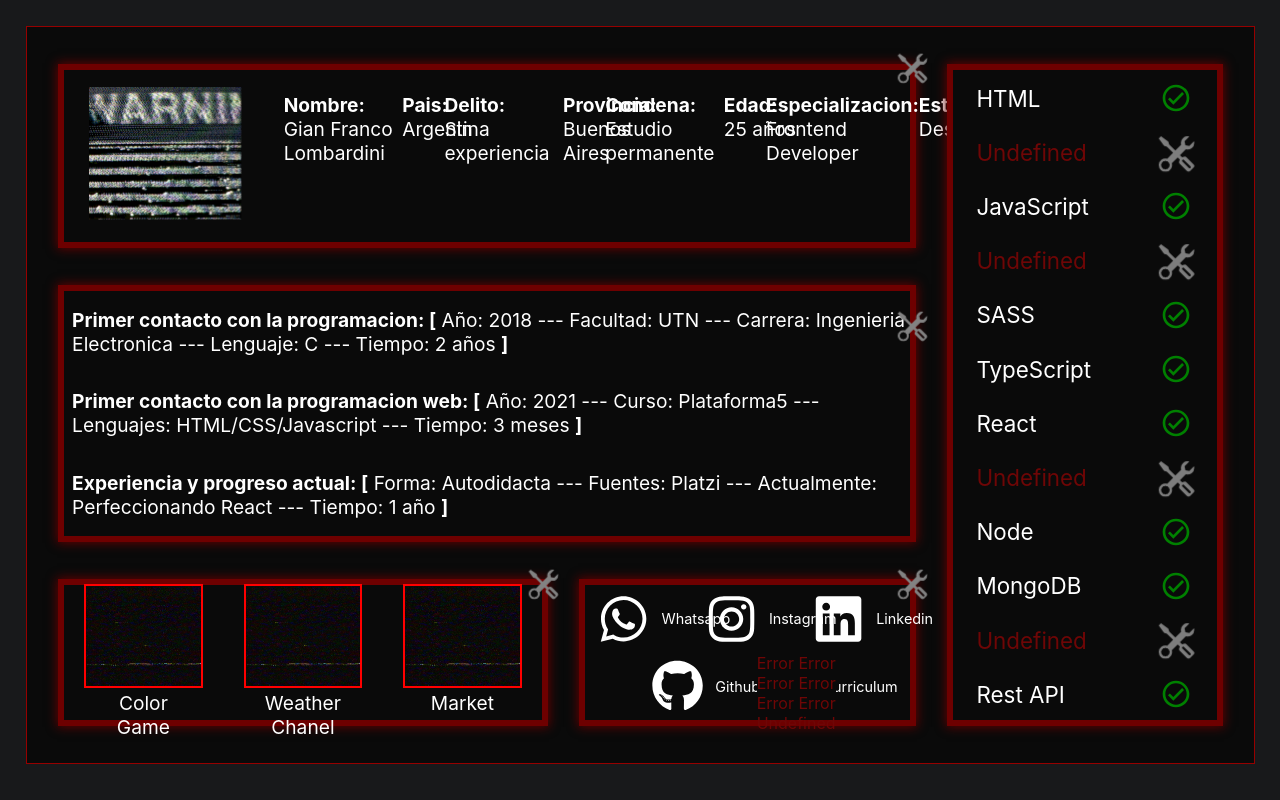
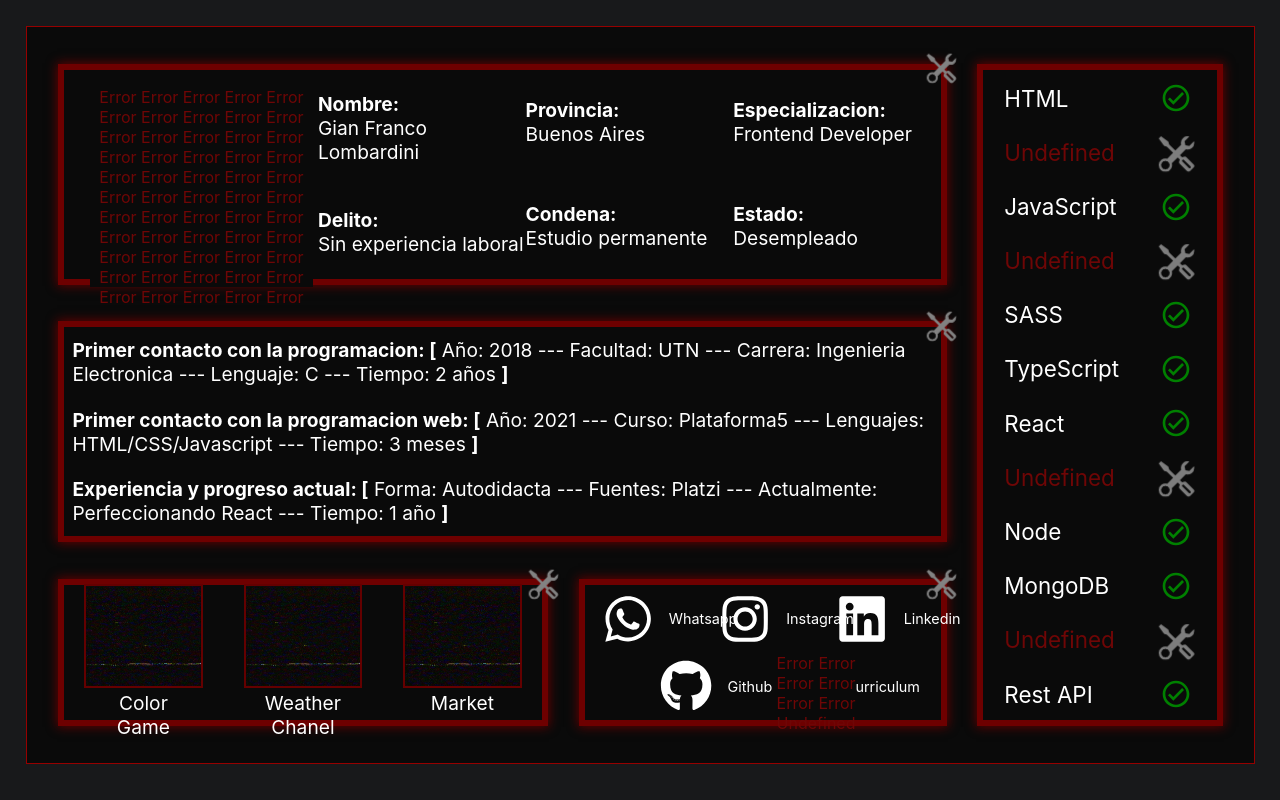
Before and after one commit to Gian-Franco-L/Portfolio, a React (Create React App) app: page / in a window 1280 px wide. Built offline with nearby package versions, Linux system fonts and the light colour scheme.

Commit message:
finished error and error fixed in top rectangle

```diff
--- a/src/App.jsx
+++ b/src/App.jsx
@@ -1,6 +1,6 @@
 import React, { useRef } from 'react'
 // import Intro from './containers/Intro'
-import Interfaz from './containers/Interface'
+import Interface from './containers/Interface'
 
 function App (){
   const introInterfaceRef = useRef(null)
@@ -9,7 +9,7 @@ function App (){
       {/* <Intro
         introInterfaceRef={introInterfaceRef}
       /> */}
-      <Interfaz
+      <Interface
         introInterfaceRef={introInterfaceRef}
       />
     </div>
--- a/src/components/Journey/Journey.css
+++ b/src/components/Journey/Journey.css
@@ -14,7 +14,7 @@
   height: 25px;
   width: 25px;
   top: 39%;
-  right: 26.8%;
+  right: 24.4%;
   border-radius: 50%;
   cursor: pointer;
   overflow: visible;
@@ -32,7 +32,7 @@
   width: 30px;
   height: 30px;
   top: 39%;
-  right: 26.8%;
+  right: 24.4%;
   border-radius: 50%;
   animation: apearDisappearLoaders 4s linear;
 }
--- a/src/components/PrisonerInfo/PrisonerInfo.css
+++ b/src/components/PrisonerInfo/PrisonerInfo.css
@@ -1,14 +1,15 @@
 .topRectangle{
   grid-area: a;
   display: flex;
-  flex-wrap: wrap;
+  justify-content: space-between;
 }
 .image{
-  height: 77%;/*220px*/
-  width: 18%;/*223px*/
+  height: 200px;/*220px*/
+  width: 223px;/*223px*/
   margin-top: 2%;
   margin-left: 3%;
   background-image: url("../../tools/Warning.gif");
+  background-size: cover;
 }
 .imgAnimation{
   animation: desapearImage 8s cubic-bezier(0, 1, 1, 0) infinite;
@@ -18,33 +19,34 @@
     opacity: 1;
   }
   75%{
-    opacity: 0.1;
+    opacity: 0;
   }
   100%{
     opacity: 1;
   }
 }
+.contentDiv{
+  display: flex;
+  width: 71%;
+}
 .topRectangleContent{
   display: flex;
-  height: 90%;
-  width: 14%;
-  margin-left: 5%;
+  height: 100%;
+  width: 100%;
   flex-direction: column;
-  flex-wrap: wrap;
+  justify-content: space-around;
 }
 .topRectangleLetterStyle{
   font-size: 1.2rem;
-  padding-top: 20%;
 }
 
 .imgError{
-  display: none;
   color: rgb(110, 6, 6);
   background-color: rgb(10, 10, 10);
   height: 100%;
   width: 100%;
   word-wrap: break-word;
-  /* overflow: hidden; */
+  text-align: center;
 }
 
 .toolDivIconPrisoner{
@@ -52,7 +54,7 @@
   height: 25px;
   width: 25px;
   top: 4%;
-  right: 26.8%;
+  right: 24.4%;
   border-radius: 50%;
   cursor: pointer;
   overflow: visible;
@@ -70,7 +72,7 @@
   width: 30px;
   height: 30px;
   top: 4%;
-  right: 26.8%;
+  right: 24.4%;
   border-radius: 50%;
   animation: apearDisappearLoaders 4s linear;
 }
@@ -96,6 +98,20 @@
     opacity: 0;
   }
 }
+.disappearError{
+  animation: disappearUndefinedd 4s linear;
+  animation-fill-mode: forwards;
+}
+@keyframes disappearUndefinedd{
+  50%{
+    color: rgb(10, 10, 10);
+    opacity: 1;
+  }
+  100%{
+    color: rgb(10, 10, 10);
+    opacity: 0;
+  }
+}
 
 @media screen and (max-width: 845px){
   .toolDivIconPrisoner{
--- a/src/components/PrisonerInfo/PrisonerInfo.jsx
+++ b/src/components/PrisonerInfo/PrisonerInfo.jsx
@@ -6,37 +6,37 @@ const PrisonerInfo = () =>{
   const errorInvisiblePrisoner = useRef(null)
   const toolsInvisiblePrisoner = useRef(null)
   const loaderVisibilityPrisoner = useRef(null)
+  const imgAnimation = useRef(null)
 
   const invisibleErrors = () =>{
     loaderVisibilityPrisoner.current.style.display = "inline"
     toolsInvisiblePrisoner.current.style.display = "none"
     toolsInvisiblePrisoner.current.style.width = 0
-    // errorInvisiblePrisoner.current.classList.add("disappearUndefinedWordd")
+    errorInvisiblePrisoner.current.classList.add("disappearError")
     setTimeout(() =>{
       loaderVisibilityPrisoner.current.style.opacity = 0
+      imgAnimation.current.classList.add("imgAnimation")
     }, 2000)
   }
   return(
     <div className='rectangles topRectangle'>
-      <div className='image imgAnimation'>
-        <div className='imgError'>Error Error Error Error Error Error Error Error Error Error Error Error Error Error Error Error Error Error Error Error Error Error Error Error Error Error Error Error Error Error Error Error Error Error Error Error Error Error Error Error Error Error Error Error Error Error Error Error Error Error Error Error Error Error Error</div>
+      <div className='image' ref={imgAnimation}>
+        <div className='imgError' ref={errorInvisiblePrisoner}>Error Error Error Error Error Error Error Error Error Error Error Error Error Error Error Error Error Error Error Error Error Error Error Error Error Error Error Error Error Error Error Error Error Error Error Error Error Error Error Error Error Error Error Error Error Error Error Error Error Error Error Error Error Error Error</div>
         <div className=''></div>
       </div>
+      <div className='contentDiv'>
         <div className='topRectangleContent apearAnimation'>
           <div className='topRectangleLetterStyle'><strong>Nombre:</strong><br/>Gian Franco Lombardini</div>
-        <div className='topRectangleLetterStyle'><strong>Pais:</strong><br/>Argentina</div>
+          <div className='topRectangleLetterStyle'><strong>Delito:</strong><br/>Sin experiencia laboral</div>
         </div>
         <div className='topRectangleContent apearAnimation'>
-        <div className='topRectangleLetterStyle'><strong>Delito:</strong><br/>Sin experiencia</div>
           <div className='topRectangleLetterStyle'><strong>Provincia:</strong><br/>Buenos Aires</div>
-      </div>
-      <div className='topRectangleContent apearAnimation'>
           <div className='topRectangleLetterStyle'><strong>Condena:</strong> <br/>Estudio permanente</div>
-      <div className='topRectangleLetterStyle'><strong>Edad:</strong><br/>25 años</div>
         </div>
         <div className='topRectangleContent apearAnimation'>
           <div className='topRectangleLetterStyle'><strong>Especializacion:</strong><br/>Frontend Developer</div>
           <div className='topRectangleLetterStyle'><strong>Estado:</strong><br/>Desempleado</div>
+        </div>
       </div>
       <div className='toolDivIconPrisoner' ref={toolsInvisiblePrisoner}>
         <BsTools className='toolIconPrisoner' onClick={invisibleErrors}/>
--- a/src/components/Projects/Projects.css
+++ b/src/components/Projects/Projects.css
@@ -24,7 +24,7 @@
   margin-top: 20%;
   height: 100px;
   width: 120%;
-  border: 2px solid red;
+  border: 2px solid rgb(100, 0, 0);
 }
 .projectErrorGif{
   height: 100px;
--- a/src/components/SocialIcons/SocialIcons.css
+++ b/src/components/SocialIcons/SocialIcons.css
@@ -36,7 +36,7 @@
   height: 25px;
   width: 25px;
   top: 74%;
-  right: 26.8%;
+  right: 24.4%;
   border-radius: 50%;
   cursor: pointer;
   overflow: visible;
@@ -54,7 +54,7 @@
   width: 30px;
   height: 30px;
   top: 73.7%;
-  right: 26.8%;
+  right: 24.4%;
   border-radius: 50%;
   animation: apearDisappearLoader 4s linear;
 }
--- a/src/containers/Intro.jsx
+++ b/src/containers/Intro.jsx
@@ -15,7 +15,7 @@ function Intro ({ introInterfaceRef }){
       containerRef.current.style.display = "none"
     }, 1500)
     setTimeout(() =>{
-      introInterfaceRef.current.style.display = "inline"
+      introInterfaceRef.current.style.display = "flex"
     }, 3000)
   }
 
--- a/src/css/Interface.css
+++ b/src/css/Interface.css
@@ -3,24 +3,24 @@
   grid-template-columns: repeat(40, 2.5%);
   grid-template-rows: repeat(20, 5%);
   grid-template-areas: ". . . . . . . . . . . . . . . . . . . . . . . . . . . . . . . . . . . . . . . ."
-                       ". a a a a a a a a a a a a a a a a a a a a a a a a a a a a . e e e e e e e e e ."
-                       ". a a a a a a a a a a a a a a a a a a a a a a a a a a a a . e e e e e e e e e ."
-                       ". a a a a a a a a a a a a a a a a a a a a a a a a a a a a . e e e e e e e e e ."
-                       ". a a a a a a a a a a a a a a a a a a a a a a a a a a a a . e e e e e e e e e ."
-                       ". a a a a a a a a a a a a a a a a a a a a a a a a a a a a . e e e e e e e e e ."
-                       ". . . . . . . . . . . . . . . . . . . . . . . . . . . . . . e e e e e e e e e ."
-                       ". b b b b b b b b b b b b b b b b b b b b b b b b b b b b . e e e e e e e e e ."
-                       ". b b b b b b b b b b b b b b b b b b b b b b b b b b b b . e e e e e e e e e ."
-                       ". b b b b b b b b b b b b b b b b b b b b b b b b b b b b . e e e e e e e e e ."
-                       ". b b b b b b b b b b b b b b b b b b b b b b b b b b b b . e e e e e e e e e ."
-                       ". b b b b b b b b b b b b b b b b b b b b b b b b b b b b . e e e e e e e e e ."
-                       ". b b b b b b b b b b b b b b b b b b b b b b b b b b b b . e e e e e e e e e ."
-                       ". b b b b b b b b b b b b b b b b b b b b b b b b b b b b . e e e e e e e e e ."
-                       ". . . . . . . . . . . . . . . . . . . . . . . . . . . . . . e e e e e e e e e ."
-                       ". c c c c c c c c c c c c c c c c . d d d d d d d d d d d . e e e e e e e e e ."
-                       ". c c c c c c c c c c c c c c c c . d d d d d d d d d d d . e e e e e e e e e ."
-                       ". c c c c c c c c c c c c c c c c . d d d d d d d d d d d . e e e e e e e e e ."
-                       ". c c c c c c c c c c c c c c c c . d d d d d d d d d d d . e e e e e e e e e ."
+                       ". a a a a a a a a a a a a a a a a a a a a a a a a a a a a a . e e e e e e e e ."
+                       ". a a a a a a a a a a a a a a a a a a a a a a a a a a a a a . e e e e e e e e ."
+                       ". a a a a a a a a a a a a a a a a a a a a a a a a a a a a a . e e e e e e e e ."
+                       ". a a a a a a a a a a a a a a a a a a a a a a a a a a a a a . e e e e e e e e ."
+                       ". a a a a a a a a a a a a a a a a a a a a a a a a a a a a a . e e e e e e e e ."
+                       ". a a a a a a a a a a a a a a a a a a a a a a a a a a a a a . e e e e e e e e ."
+                       ". . . . . . . . . . . . . . . . . . . . . . . . . . . . . . . e e e e e e e e ."
+                       ". b b b b b b b b b b b b b b b b b b b b b b b b b b b b b . e e e e e e e e ."
+                       ". b b b b b b b b b b b b b b b b b b b b b b b b b b b b b . e e e e e e e e ."
+                       ". b b b b b b b b b b b b b b b b b b b b b b b b b b b b b . e e e e e e e e ."
+                       ". b b b b b b b b b b b b b b b b b b b b b b b b b b b b b . e e e e e e e e ."
+                       ". b b b b b b b b b b b b b b b b b b b b b b b b b b b b b . e e e e e e e e ."
+                       ". b b b b b b b b b b b b b b b b b b b b b b b b b b b b b . e e e e e e e e ."
+                       ". . . . . . . . . . . . . . . . . . . . . . . . . . . . . . . e e e e e e e e ."
+                       ". c c c c c c c c c c c c c c c c . d d d d d d d d d d d d . e e e e e e e e ."
+                       ". c c c c c c c c c c c c c c c c . d d d d d d d d d d d d . e e e e e e e e ."
+                       ". c c c c c c c c c c c c c c c c . d d d d d d d d d d d d . e e e e e e e e ."
+                       ". c c c c c c c c c c c c c c c c . d d d d d d d d d d d d . e e e e e e e e ."
                        ". . . . . . . . . . . . . . . . . . . . . . . . . . . . . . . . . . . . . . . .";
   height: 92vh;
   width: 100%;
```
Lines whose indentation alone changed are shown as unchanged.
